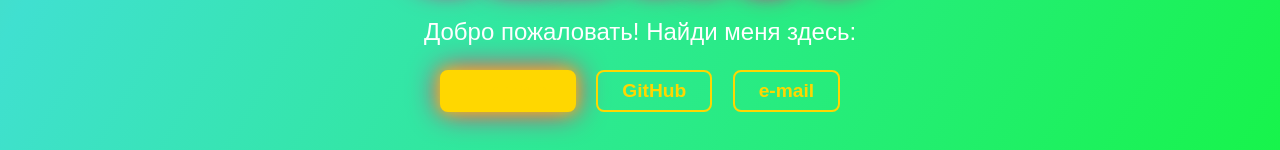
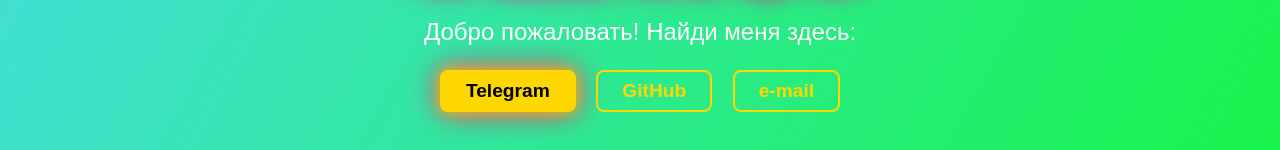
Before and after one commit to OlegXio/olegxio.github.io, a plain HTML site: page index.html in a window 1280 px wide. In both pictures the pointer is over the link "Telegram". Shown: the part 327-477 px from the top of the page. Drawn offline with Linux system fonts and the light colour scheme.

Commit message:
fixed misprint in index.html

```diff
--- a/index.html
+++ b/index.html
@@ -60,7 +60,7 @@
 
       div a:hover {
         background: #ffd700;
-        color: #0а0;
+        color: #000;
         box-shadow: 0 0 15px #ffd700, 0 0 30px #ff0080;
       }
 
```
